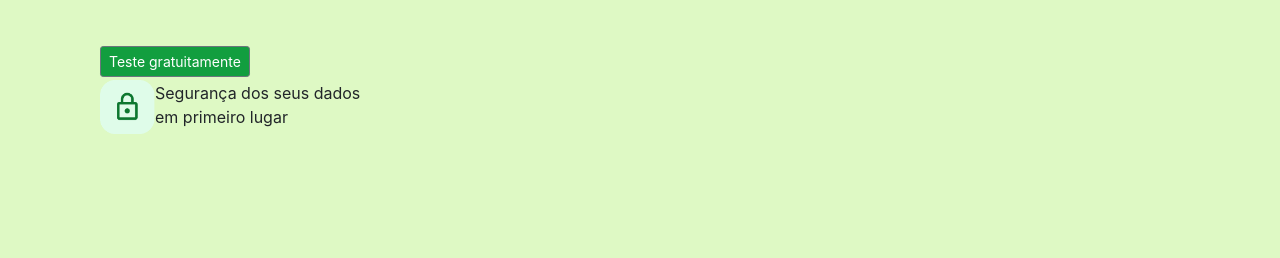
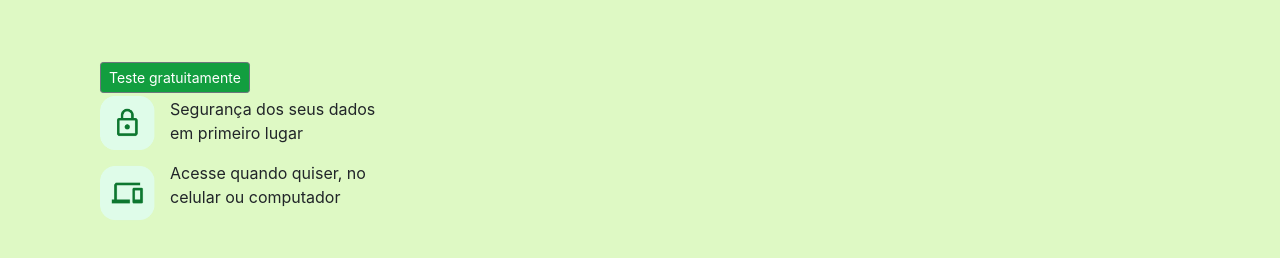
Before and after one commit to ExtraProjects860/Project-Financial-Management, a plain HTML site: page project/VIEW/index.html in a window 1280 px wide. Shown: the part 394-652 px from the top of the page. Drawn offline with nearby package versions, Linux system fonts and the light colour scheme.

Commit message:
alterações simples

```diff
--- a/project/CSS/landingPage.css
+++ b/project/CSS/landingPage.css
@@ -22,6 +22,7 @@ body{
 /* CSS responsavel pela a primeira descrição sobre os recurços do site */
 
 .funcionalidades_1{
+    float: left;
     margin-left: 100px;
     margin-top: 50px;
 }
@@ -33,4 +34,5 @@ body{
 
 .funcionalidades_1 p {
     margin-top: 4px;
+    margin-left: 70px;
 }
--- a/project/VIEW/index.html
+++ b/project/VIEW/index.html
@@ -70,7 +70,9 @@
             <img src="../IMG/cadeado.png" alt="">
             <p>Segurança dos seus dados <br> em primeiro lugar</p>
 
-            <img src="" alt="">
+            <img src="../IMG/computador.png" alt="">
+            <p>Acesse quando quiser, no <br>
+                celular ou computador</p>
         </div>
     </main>
 
```
Also changed, not shown: project/IMG/computador.png (added).
